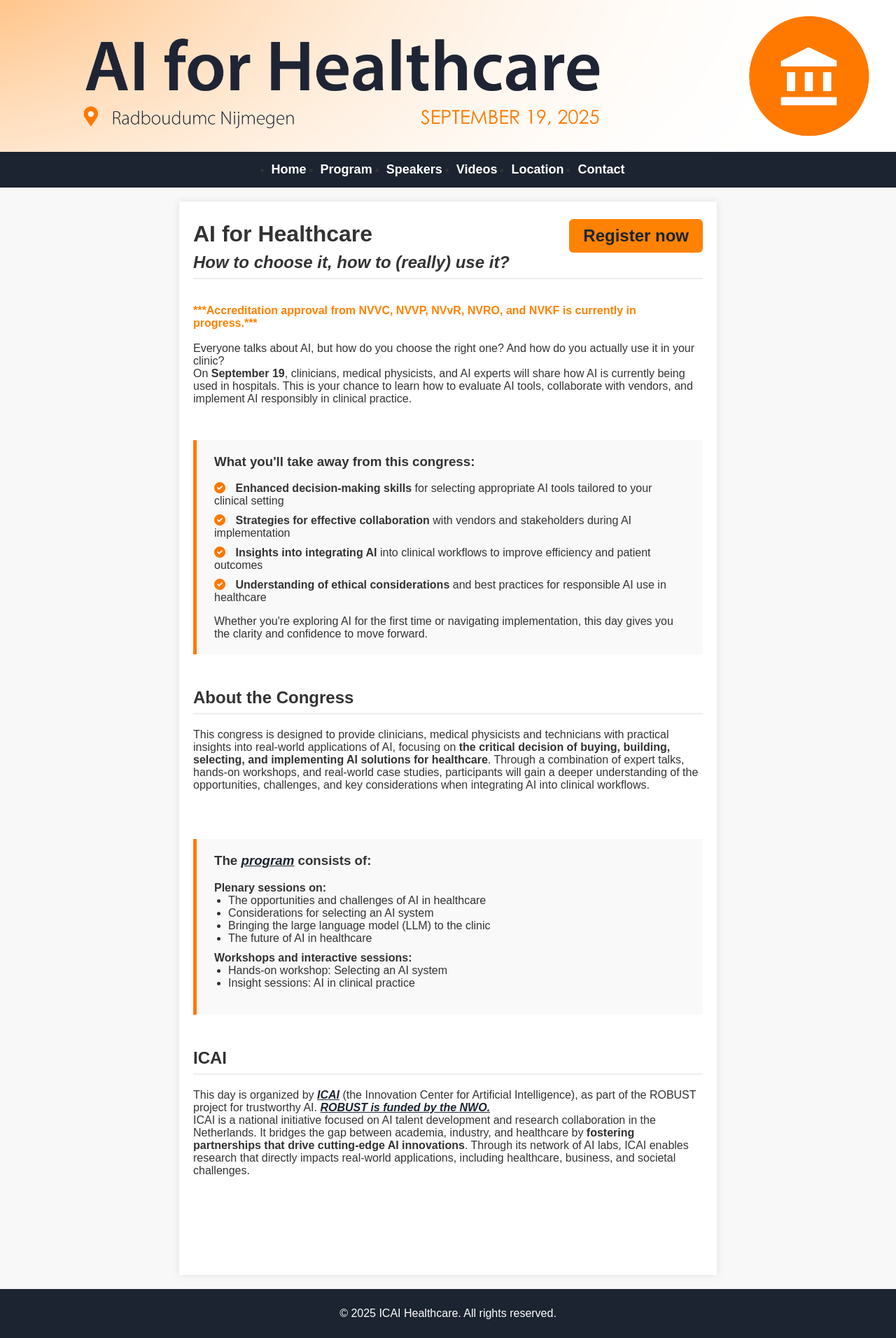
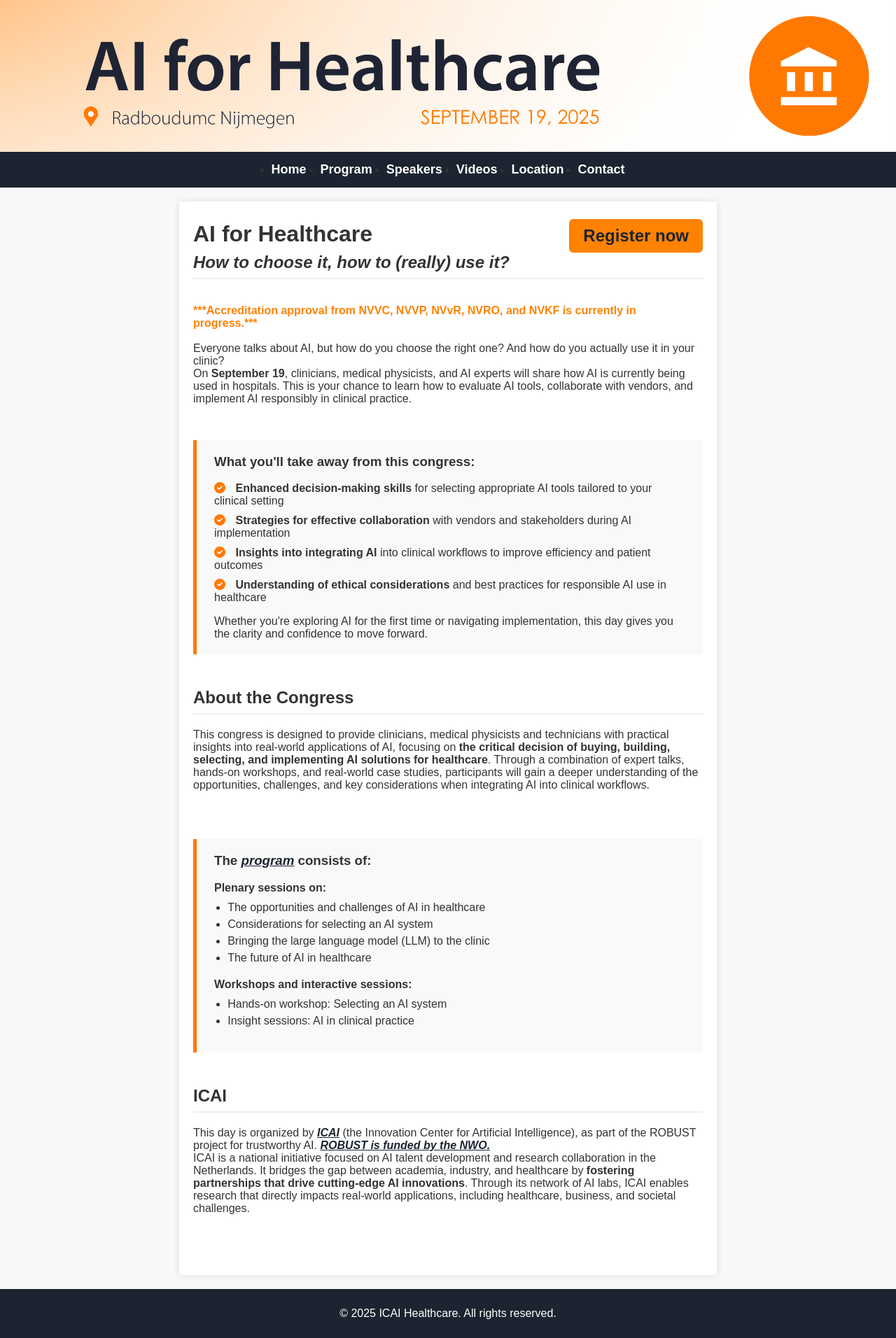
Before and after one commit to marliebesouw/marliebesouw.github.io, a Jekyll site: the page built from index.md, in a window 1280 px wide. Shown: the whole page at 70% size. Built offline with Jekyll 4.4.1, drawn with Linux system fonts in a browser that asks for light colours.

Commit message:
chagned layout second part

```diff
--- a/index.md
+++ b/index.md
@@ -84,7 +84,7 @@
         <li>Insight sessions: AI in clinical practice</li>
        </ul>
       </ul> <br>  -->
-
+<!--
     <div style="background: #F9F9F9; padding: 20px 25px; border-left: 5px solid #FF7900; margin-top: 2rem; margin-bottom: 2rem;">
       <h3 style="margin-top: 0;">The <a href="{{ site.url }}/program">program</a> consists of:</h3>
       <ul style="list-style: none; padding-left: 0; margin-bottom: 1rem;">
@@ -105,8 +105,29 @@
           </ul>
         </li>
       </ul>
+    </div> -->
+
+    <div style="background: #F9F9F9; padding: 20px 25px; border-left: 5px solid #FF7900; margin-top: 2rem; margin-bottom: 2rem;">
+      <h3 style="margin-top: 0;">The <a href="{{ site.url }}/program">program</a> consists of:</h3>
+      <ul style="list-style: none; padding-left: 0; margin-bottom: 1rem;">
+        <li style="margin-bottom: 20px;">
+          <strong>Plenary sessions on:</strong>
+          <ul style="list-style-type: disc; padding-left: 1.2rem; margin-top: 10px; font-size: 1rem;">
+            <li style="margin-bottom: 6px;">The opportunities and challenges of AI in healthcare</li>
+            <li style="margin-bottom: 6px;">Considerations for selecting an AI system</li>
+            <li style="margin-bottom: 6px;">Bringing the large language model (LLM) to the clinic</li>
+            <li style="margin-bottom: 6px;">The future of AI in healthcare</li>
+          </ul>
+        </li>
+        <li style="margin-bottom: 0;">
+          <strong>Workshops and interactive sessions:</strong>
+          <ul style="list-style-type: disc; padding-left: 1.2rem; margin-top: 10px; font-size: 1rem;">
+            <li style="margin-bottom: 6px;">Hands-on workshop: Selecting an AI system</li>
+            <li style="margin-bottom: 6px;">Insight sessions: AI in clinical practice</li>
+          </ul>
+        </li>
+      </ul>
     </div>
-
 
   <h2 style="margin-top: 3rem; border-bottom: 2px solid #eee; padding-bottom: 0.5rem;"><strong>ICAI</strong></h2>
    This day is organized by <a href="https://www.icai.ai/" target="_blank">ICAI</a> (the Innovation Center for Artificial Intelligence), as part of the ROBUST project for trustworthy AI. <a href="https://www.nwo.nl/onderzoeksprogrammas/kennis-en-innovatieconvenant-kic/langetermijnprogrammas-kic-2020-2023/robust-trustworthy-ai-based-systems-for-sustainable-growth" target="_blank">ROBUST is funded by the NWO. </a><br>
```
